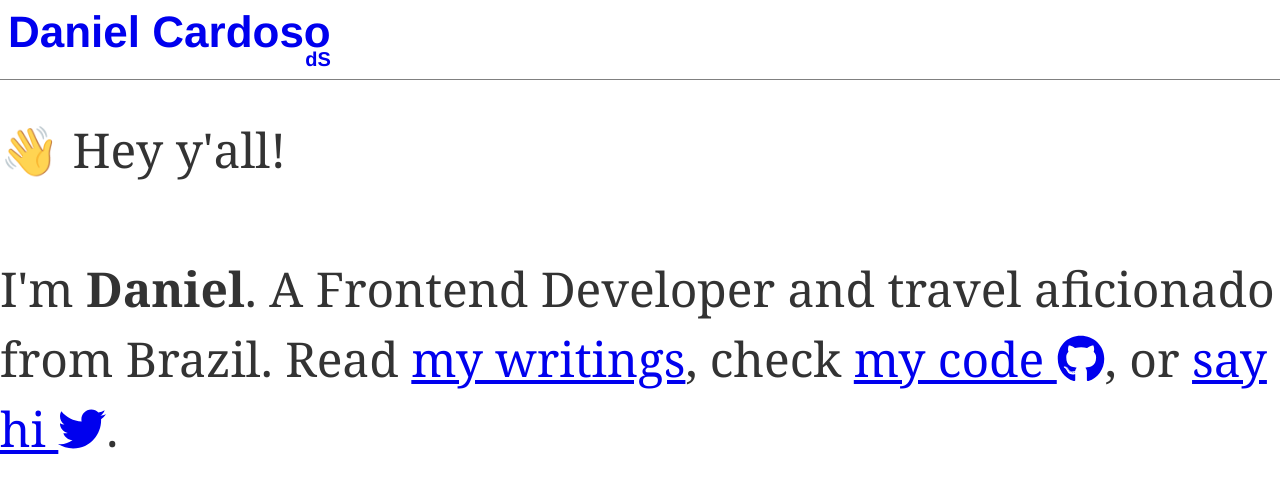
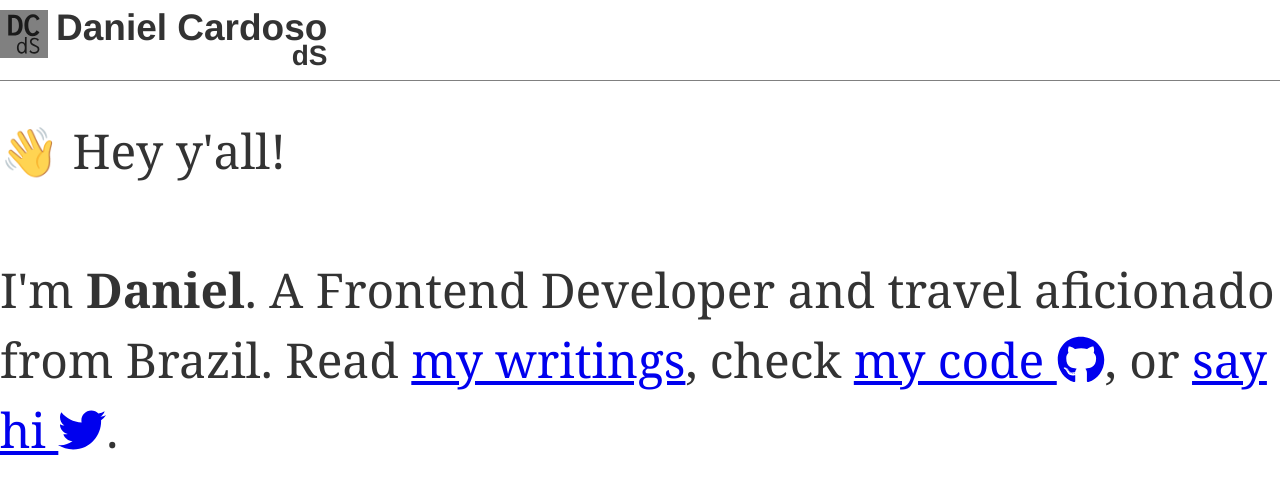
Before and after one commit to dcardosods/dcardosods.github.io, a Gatsby site: page / in a window 1280 px wide. Built offline with nearby package versions, Linux system fonts and the light colour scheme; Gatsby itself is replaced by a stand-in of ours; some packages are replaced by stand-ins of ours; what typography-theme-doelger would draw is missing.

Commit message:
Add custom icon/logo

```diff
--- a/gatsby-config.js
+++ b/gatsby-config.js
@@ -32,15 +32,16 @@ module.exports = {
     {
       resolve: `gatsby-plugin-manifest`,
       options: {
-        name: 'gatsby-starter-default',
-        short_name: 'starter',
+        name: 'Daniel Cardoso dS',
+        short_name: 'dcardosods',
         start_url: '/',
-        background_color: '#663399',
-        theme_color: '#663399',
+        background_color: 'grey',
+        theme_color: 'grey',
         display: 'minimal-ui',
-        icon: 'src/images/gatsby-icon.png', // This path is relative to the root of the site.
+        icon: 'src/images/dcds-icon.svg', // This path is relative to the root of the site.
       },
     },
+    'gatsby-plugin-react-svg',
     // this (optional) plugin enables Progressive Web App + Offline functionality
     // To learn more, visit: https://gatsby.app/offline
     // 'gatsby-plugin-offline',
--- a/package.json
+++ b/package.json
@@ -12,6 +12,7 @@
     "gatsby-plugin-manifest": "^2.0.9",
     "gatsby-plugin-offline": "^2.0.16",
     "gatsby-plugin-react-helmet": "^3.0.2",
+    "gatsby-plugin-react-svg": "^2.0.0",
     "gatsby-plugin-sharp": "^2.0.17",
     "gatsby-plugin-typography": "^2.2.5",
     "gatsby-source-filesystem": "^2.0.8",
--- a/src/components/header.js
+++ b/src/components/header.js
@@ -2,20 +2,31 @@ import React from 'react'
 import PropTypes from 'prop-types'
 import { Link } from 'gatsby'
 
+import typography from './../utils/typography'
+import Logo from './../images/dcds-icon.svg'
+
 const Header = ({ siteTitle }) => (
   <header style={{ borderBottom: '1px solid grey' }}>
-    <Link to="/" style={{ background: 'none', textShadow: 'none' }}>
+    <Link
+      to="/"
+      style={{
+        background: 'none',
+        textShadow: 'none',
+        color: typography.options.headerColor,
+      }}
+    >
+      <Logo style={{ width: '48px', height: '48px', verticalAlign: 'super' }} />
       <h1
         style={{
           padding: '8px',
           display: 'inline-block',
-          fontSize: '44px',
+          fontSize: '37px',
           marginBottom: '1px',
         }}
       >
         <div>Daniel Cardoso</div>
         <div
-          style={{ textAlign: 'right', fontSize: '20px', marginTop: '-8px' }}
+          style={{ textAlign: 'right', fontSize: '28px', marginTop: '-8px' }}
         >
           dS
         </div>
```
Also changed, not shown: src/images/dcds-icon.svg (added), src/images/gatsby-icon.png (deleted), 1 other file.
